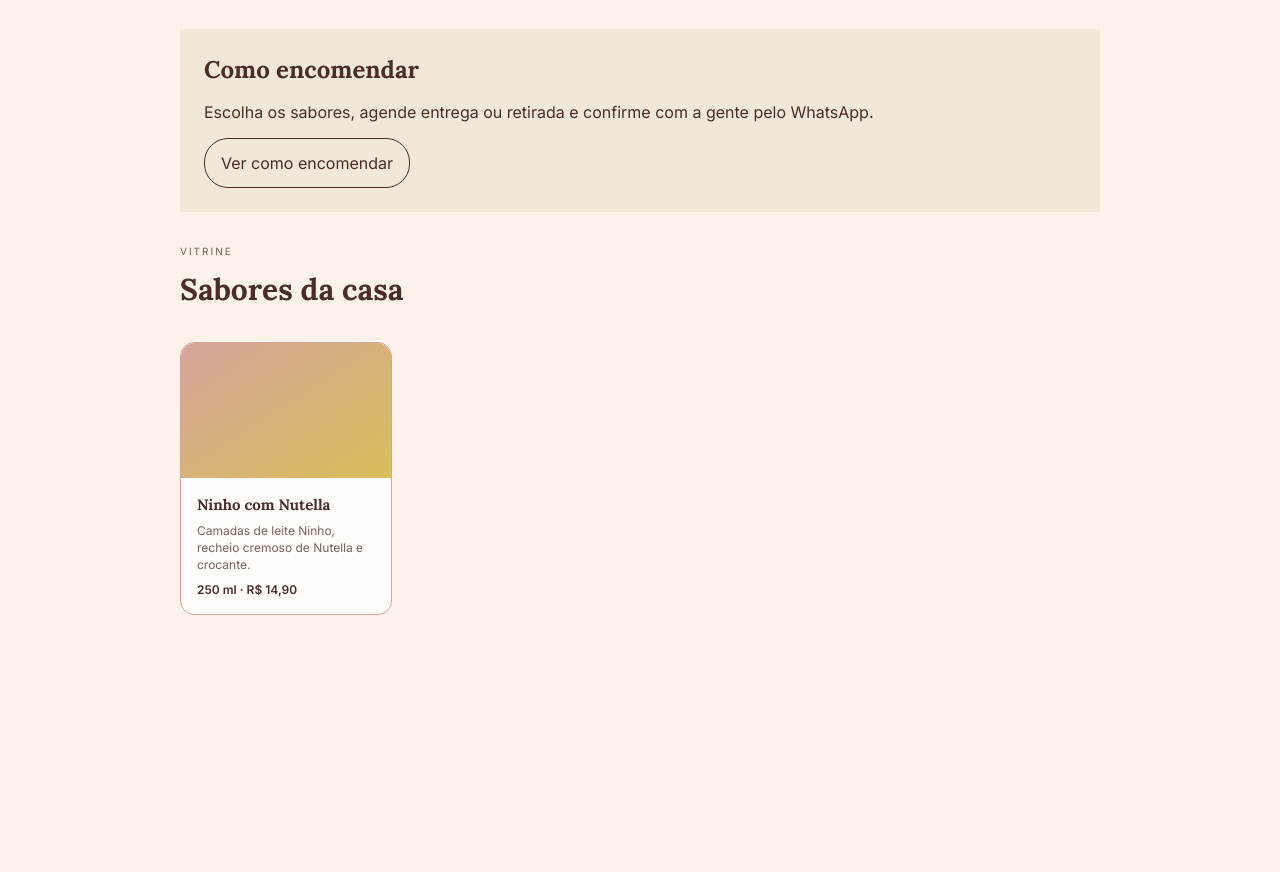
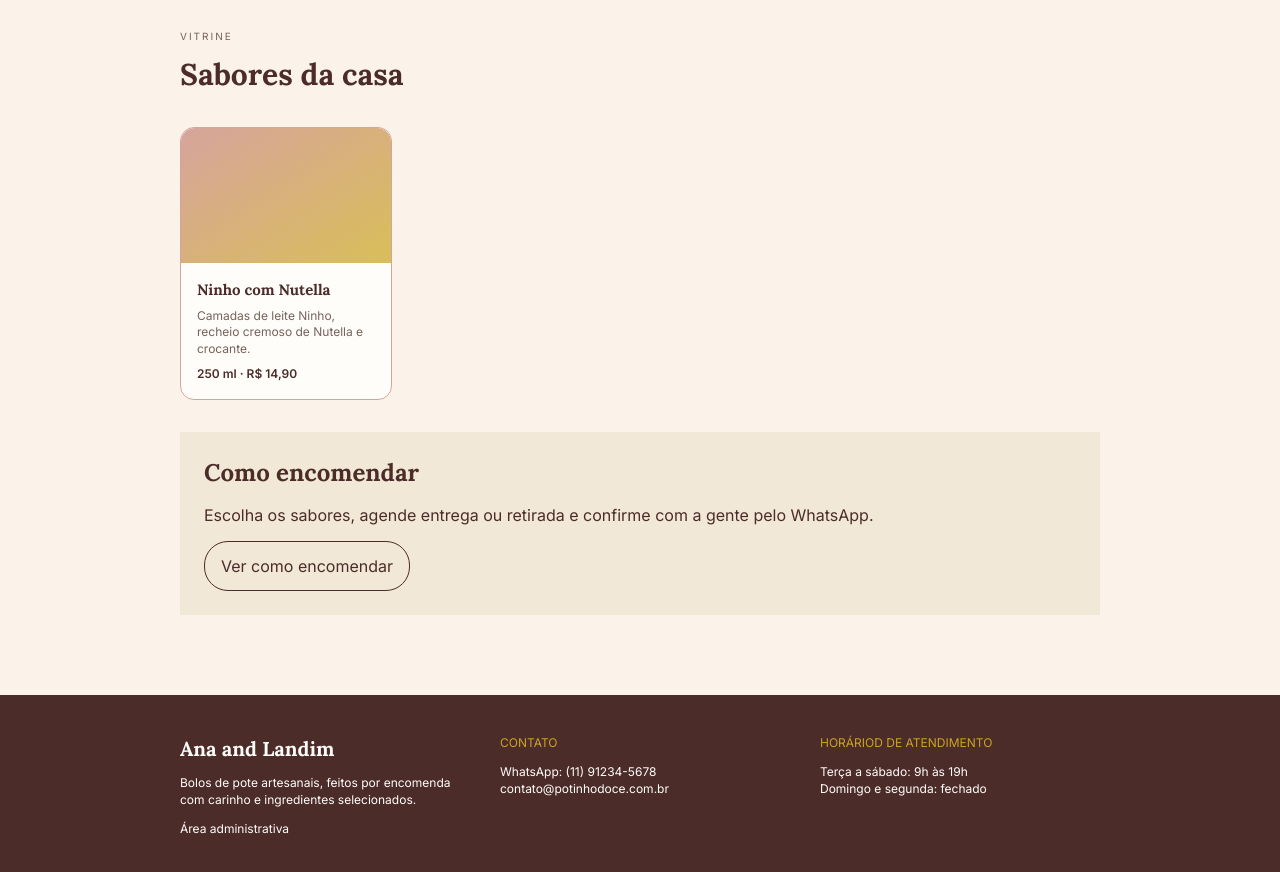
Before and after one commit to G-Landim/potinho-doce, an Angular app: page / in a window 1280 px wide. Shown: the part 520-1392 px from the top of the page. Before the commit the page ends 1215 px from the top, so only its background shows below. Built offline with nearby package versions, Linux system fonts and the light colour scheme.

Commit message:
wip(PD-007): add baseboard

```diff
--- a/src/app/pages/home/components/baseboard/baseboard.html
+++ b/src/app/pages/home/components/baseboard/baseboard.html
@@ -1,5 +1,18 @@
 <div class="baseboard">
-    <div class="description"></div>
-    <div class="contact"></div>
-    <div class="operating-hours"></div>
+    <div class="description">
+        <h2>Ana and Landim</h2>
+        <p>Bolos de pote artesanais, feitos por encomenda com carinho e ingredientes selecionados.</p>
+        <p>Área administrativa</p>
+    </div>
+    <div class="contact">
+        <p class="text-gold">CONTATO</p>
+        <p class="text-surface">WhatsApp: (11) 91234-5678 contato@potinhodoce.com.br</p>
+    </div>
+    <div class="contact">
+        <p class="text-gold">HORÁRIOD DE ATENDIMENTO</p>
+        <div>
+            <p class="text-surface">Terça a sábado: 9h às 19h</p>
+            <p class="text-surface">Domingo e segunda: fechado</p>
+        </div>
+    </div>
 </div>
--- a/src/app/pages/home/components/baseboard/baseboard.scss
+++ b/src/app/pages/home/components/baseboard/baseboard.scss
@@ -1,18 +1,63 @@
 .baseboard{
     display: flex;
-    width: 1440px;
+    width: 100%;
     padding: 40px 260px;
     align-items: flex-start;
+    justify-content: center;
     gap: 40px;
     background: var(--color-brown);
 
     .description{
+        display: flex;
+        width: 280px;
+        flex-direction: column;
+        align-items: flex-start;
+        gap: 12px;
+        flex-shrink: 0;
 
+        h2{
+            color: var(--color-surface);
+            font-size: 20px;
+            font-style: normal;
+            font-weight: 700;
+            line-height: 140%; /* 28px */
+        }
+        p{
+         color: var(--color-surface);
+         font-size: 12px;
+         font-style: normal;
+         font-weight: 400;
+         line-height: 140%; /* 16.8px */
+        }
     }
     .contact{
+        display: flex;
+        width: 280px;
+        flex-direction: column;
+        align-items: flex-start;
+        gap: 12px;
+        flex-shrink: 0;
 
+        p{
+         font-size: 12px;
+         font-style: normal;
+         font-weight: 400;
+         line-height: 140%;
+        }
     }
     .operation-hours{
+        display: flex;
+        width: 280px;
+        flex-direction: column;
+        align-items: flex-start;
+        gap: 12px;
+        flex-shrink: 0;
 
+        p{
+         font-size: 12px;
+         font-style: normal;
+         font-weight: 400;
+         line-height: 140%;
+        }
     }
 }
--- a/src/app/pages/home/components/header/header.scss
+++ b/src/app/pages/home/components/header/header.scss
@@ -21,6 +21,7 @@
             font-style: normal;
             font-weight: 700;
             line-height: 140%;
+
         }
 
     }
@@ -34,10 +35,15 @@
             display: flex;
             min-width: 84px;
             flex-direction: column;
-            align-items: flex-start;
+            align-items: center;
             gap: 5px;
             flex-shrink: 0;
-
+            transition: background-color 0.3 ease;
+            padding: 5px 5px;
+        }
+        button:hover{
+            border-radius: 20px;
+            background-color: var(--color-warning);
         }
     }
     .order{
--- a/src/app/pages/home/home.html
+++ b/src/app/pages/home/home.html
@@ -2,6 +2,7 @@
 <div class="divisor"></div>
 <div class="body">
     <app-presentation/>
+    <app-display-window/>
     <app-how-to-order/>
-    <app-display-window/>
 </div>
+<app-baseboard/>
--- a/src/app/pages/home/home.ts
+++ b/src/app/pages/home/home.ts
@@ -3,9 +3,10 @@ import { Header } from './components/header/header';
 import { Presentation } from './components/presentation/presentation';
 import { HowToOrder } from './components/how-to-order/how-to-order';
 import { DisplayWindow } from './components/display-window/display-window';
+import { Baseboard } from './components/baseboard/baseboard';
 
 @Component({
-  imports: [Header, Presentation, HowToOrder, DisplayWindow],
+  imports: [Header, Presentation, HowToOrder, DisplayWindow, Baseboard],
   selector: 'app-home',
   styleUrl: './home.scss',
   templateUrl: './home.html',
--- a/src/app/shared/components/pd-button/pd-button.scss
+++ b/src/app/shared/components/pd-button/pd-button.scss
@@ -1,34 +1,48 @@
-.primary{
+.primary {
   display: flex;
   min-width: 176px;
   max-width: 240px;
   padding: 12px 16px;
   flex-direction: column;
-  align-items: flex-start;
+  align-items: center;
   gap: 8px;
   flex-shrink: 0;
   border-radius: 24px;
   background: var(--color-brown);
+  transition: transform 0.3s ease;
+  cursor: pointer;
 
-  .text{
+  .text {
     color: var(--color-surface);
   }
 }
 
-.secondary{
+.primary:hover {
+  transform: scale(1.1);
+
+}
+
+.secondary {
   display: flex;
   min-width: 140px;
   max-width: 240px;
   padding: 12px 16px;
   flex-direction: column;
-  align-items: flex-start;
+  align-items: center;
   gap: 8px;
   flex-shrink: 0;
 
   border-radius: 24px;
   border: 1px solid var(--color-brown);
+  transition: transform 0.3s ease;
+  cursor: pointer;
 
-  .text{
+
+  .text {
     color: var(--color-brown);
   }
 }
+
+.secondary:hover {
+  transform: scale(1.1);
+}
--- a/src/app/shared/components/product-card/product-card.scss
+++ b/src/app/shared/components/product-card/product-card.scss
@@ -8,6 +8,7 @@
     border-radius: 14px;
     border: 1px solid var(--color-border);
     background: var(--color-surface);
+    transition: transform 0.3s ease;
 
     .picture{
       width: 100%;
@@ -46,3 +47,6 @@
      }
     }
 }
+.content-card:hover{
+  transform: scale(1.1);
+}
```
